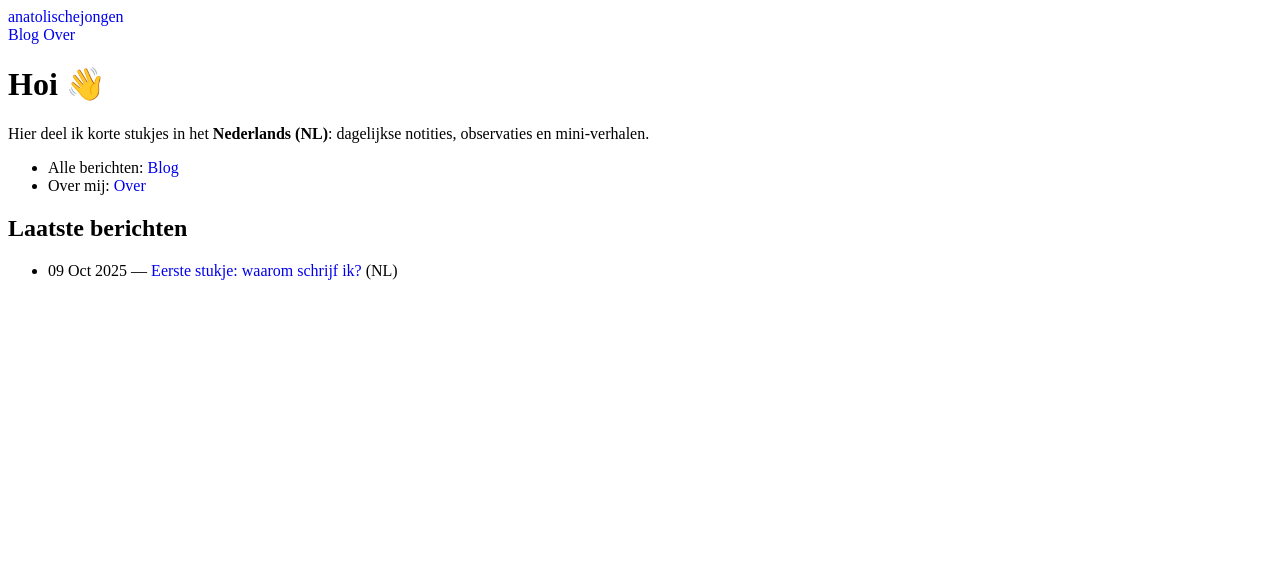
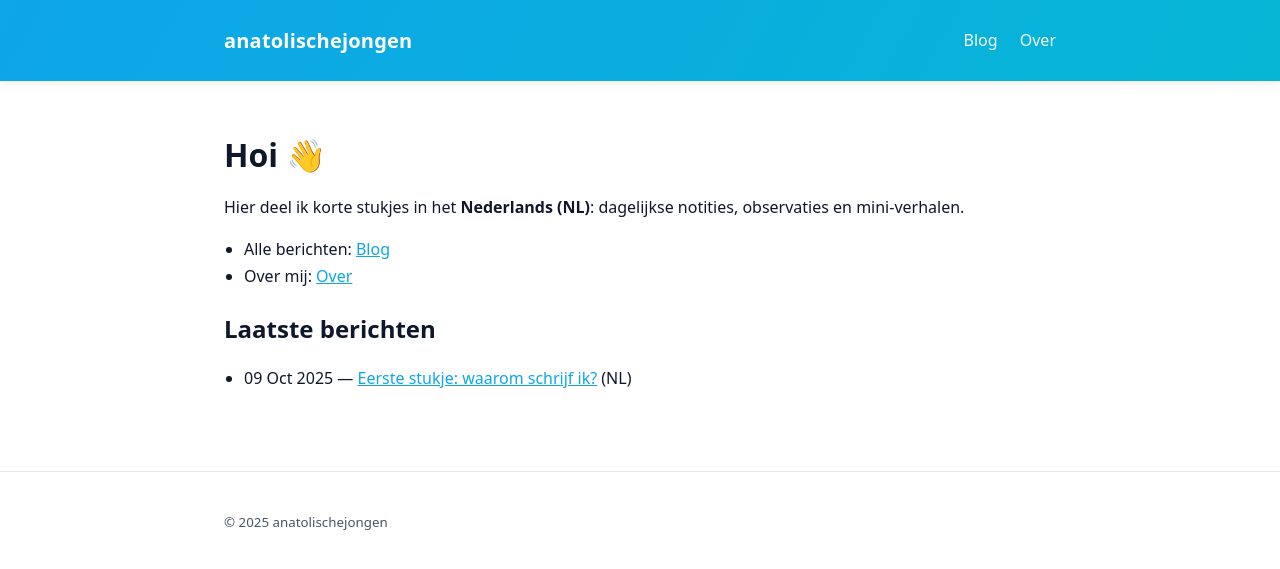
Before and after one commit to anatolischejongen/anatolischejongen, a Jekyll site: the page built from index.md, in a window 1280 px wide. Shown: the top 569 px of the page. Built offline with Jekyll 4.4.1, drawn with Linux system fonts in a browser that asks for light colours.

Commit message:
Update custom.css

```diff
--- a/assets/css/custom.css
+++ b/assets/css/custom.css
@@ -1,30 +1,42 @@
-/* Üst başlık alanı için yumuşak degrade (Cayman'la iyi gider) */
-.page-header {
-  background-image: linear-gradient(120deg, #0ea5e9, #06b6d4);
+:root{
+  color-scheme: light dark;
+  --bg:#ffffff; --text:#0f172a; --muted:#475569; --card:#ffffff;
+  --accent:#0ea5e9; --border:#e2e8f0;
 }
+@media (prefers-color-scheme: dark){
+  :root{ --bg:#0b1020; --text:#e6edf3; --muted:#9aa4b2; --card:#121a2b; --accent:#22d3ee; --border:#2b3240; }
+}
+*{box-sizing:border-box}
+html,body{margin:0;padding:0;background:var(--bg);color:var(--text);
+  font:16px/1.65 system-ui,-apple-system,Segoe UI,Roboto,Helvetica,Arial,sans-serif}
+img{max-width:100%;height:auto;border-radius:12px}
+.container{max-width:880px;margin:0 auto;padding:24px}
 
-/* Linkler */
-a { text-decoration: none; }
-a:hover { text-decoration: underline; }
+/* Header */
+.site-header{position:sticky;top:0;z-index:10;
+  background:linear-gradient(120deg,#0ea5e9,#06b6d4); color:#fff;
+  box-shadow:0 2px 8px rgba(0,0,0,.08)}
+.site-header .container{display:flex;align-items:center;justify-content:space-between}
+.brand{color:#fff;text-decoration:none;font-weight:800;font-size:20px;letter-spacing:.2px}
+.nav a{color:#fff;text-decoration:none;margin-left:18px;opacity:.95}
+.nav a:hover{opacity:1;text-decoration:underline}
 
-/* İçerik genişliği ve okunabilirlik */
-.main-content { max-width: 760px; line-height: 1.7; }
+/* Content */
+main h1{font-size:32px;margin:24px 0 12px}
+main h2{font-size:24px;margin:20px 0 10px}
+main p{margin:10px 0}
 
-/* Başlıkların belirginliği */
-h1, h2, h3 { font-weight: 700; }
+/* Links */
+a{color:var(--accent)}
+a:hover{text-decoration:underline}
 
-/* Üstte GitHub'a giden butonları tema bağımsız gizle */
-.page-header .btn,
-header .btn,
-header a[href*="github.com"] { display: none !important; }
+/* Lists */
+ul{padding-left:20px}
 
-/* Alttaki footer kredilerini gizle (tema bağımsız, komple) */
-.site-footer,
-footer.site-footer,
-footer .site-footer-owner,
-footer .site-footer-credits { display: none !important; }
+/* Code blocks */
+code,pre{font-family:ui-monospace,SFMono-Regular,Menlo,Consolas,monospace}
+pre{background:var(--card);border:1px solid var(--border);padding:14px;border-radius:12px;overflow:auto}
 
-/* Degrade başlık: farklı temalarda da uygulansın */
-.page-header, header[role="banner"] {
-  background-image: linear-gradient(120deg, #0ea5e9, #06b6d4);
-}
+/* Footer */
+.site-footer{margin-top:40px;border-top:1px solid var(--border);background:transparent;color:var(--muted)}
+.site-footer small{display:block;padding:16px 0}
```
